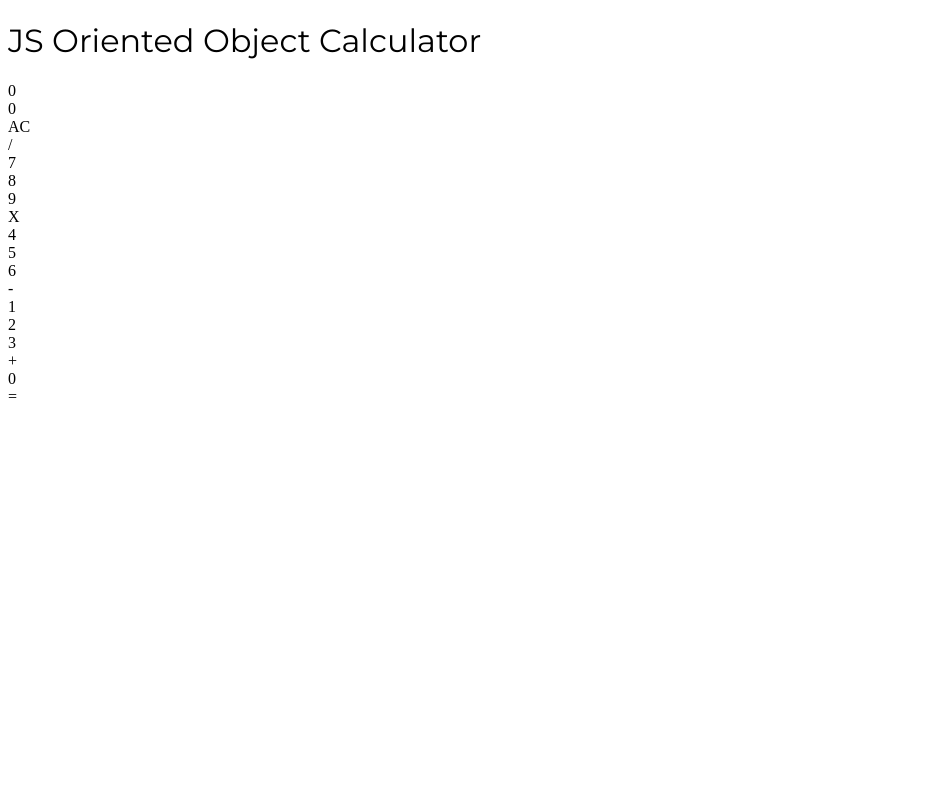
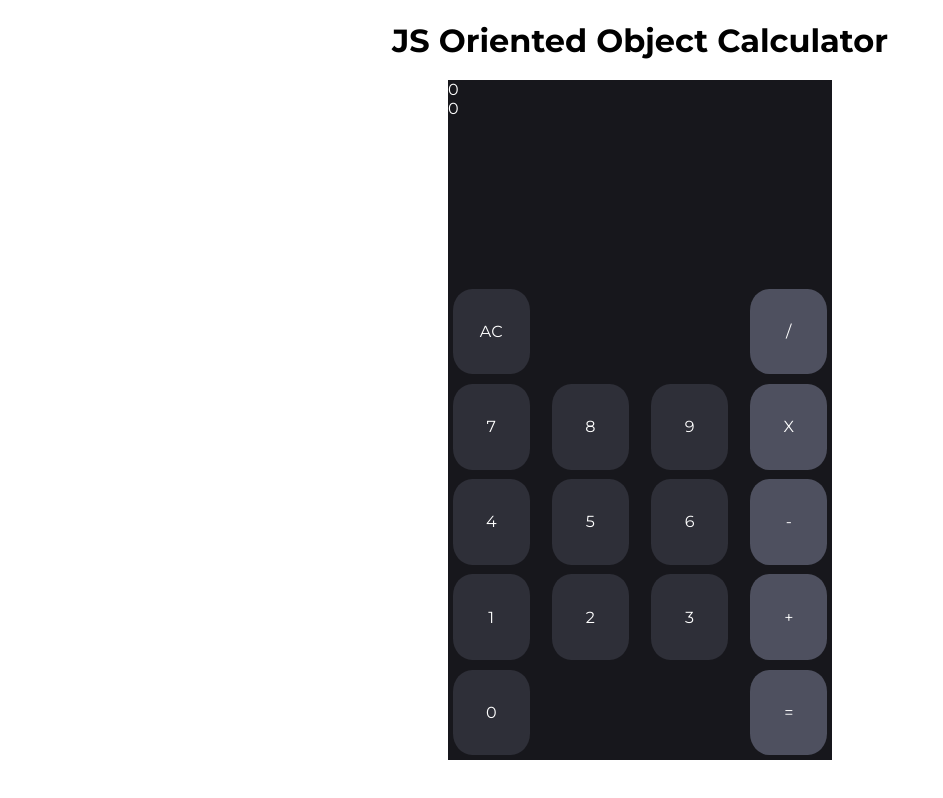
Before and after one commit to luandunas/oop-web-calculator, a plain HTML site: page index.html in a window 1280 px wide. Shown: the whole page, without its empty margins (0-943 px from the left). Drawn offline with Linux system fonts and the light colour scheme.

Commit message:
adicionar estilo, layout e paleta de cores

```diff
--- a/css/style.css
+++ b/css/style.css
@@ -1,6 +1,79 @@
 @import url('https://fonts.googleapis.com/css2?family=Montserrat:wght@400;700&display=swap');
 
-h1{
-    font-family: 'Montserrat';
-    font-weight: 400;
+:root{
+    --background-color: #2E2F38;
+    --hover-color:  #4B5EFC;
+    --second-color: #4E505F;
 }
+
+* {
+    padding: 0;
+    margin: 0;
+    font-family: 'Montserrat', sans-serif;
+}
+
+#calculator {
+    display: flex;
+    flex-direction: column;
+}
+
+.calculator__buttons__row {
+    display: flex;
+}
+
+main,
+header {
+    width: 100%;
+    display: flex;
+    justify-content: center;
+    align-items: center;
+}
+
+main {
+    height: 85vh;
+}
+
+header {
+    height: 10vh;
+}
+
+#calculator {
+    width: 30%;
+    height: 100%;
+    background-color: #17171C;
+    color: white;
+}
+
+#calculator__display {
+    height: 30%;
+}
+
+#calculator__buttons {
+    height: 70%;
+}
+
+.calculator__buttons__row {
+    display: flex;
+    justify-content: space-between;
+    height: 20%;
+}
+
+.calculator__buttons__row__button{
+    display: flex;
+    justify-content: center;
+    align-items: center;
+    margin: 1.25%;
+    border-radius: 25%;
+    background-color: #2E2F38;
+    width: 20%;
+}
+
+.calculator__buttons__row__button:hover{
+    background-color: var(--hover-color);
+    transition: background-color .2s ease-in-out;
+    cursor: pointer;
+}
+
+.math_operation{
+    background-color: var(--second-color);
+}
--- a/index.html
+++ b/index.html
@@ -20,29 +20,29 @@
             <div id="calculator__buttons">
                 <div class="calculator__buttons__row">
                     <div class="calculator__buttons__row__button" id="calculator__buttons__row__button_ac">AC</div>
-                    <div class="calculator__buttons__row__button" id="calculator__buttons__row__button_division">/</div>
+                    <div class="calculator__buttons__row__button math_operation" id="calculator__buttons__row__button_division">/</div>
                 </div>
                 <div class="calculator__buttons__row">
                     <div class="calculator__buttons__row__button">7</div>
                     <div class="calculator__buttons__row__button">8</div>
                     <div class="calculator__buttons__row__button">9</div>
-                    <div class="calculator__buttons__row__button" id="calculator__buttons__row__button_multiplication">X</div>
+                    <div class="calculator__buttons__row__button math_operation" id="calculator__buttons__row__button_multiplication">X</div>
                 </div>
                 <div class="calculator__buttons__row">
                     <div class="calculator__buttons__row__button">4</div>
                     <div class="calculator__buttons__row__button">5</div>
                     <div class="calculator__buttons__row__button">6</div>
-                    <div class="calculator__buttons__row__button" id="calculator__buttons__row__button_minus">-</div>
+                    <div class="calculator__buttons__row__button math_operation" id="calculator__buttons__row__button_minus">-</div>
                 </div>
                 <div class="calculator__buttons__row">
                     <div class="calculator__buttons__row__button">1</div>
                     <div class="calculator__buttons__row__button">2</div>
                     <div class="calculator__buttons__row__button">3</div>
-                    <div class="calculator__buttons__row__button" id="calculator__buttons__row__button_plus">+</div>
+                    <div class="calculator__buttons__row__button math_operation" id="calculator__buttons__row__button_plus">+</div>
                 </div>
                 <div class="calculator__buttons__row">
                     <div class="calculator__buttons__row__button" id="calculator__buttons__row__button_zero">0</div>
-                    <div class="calculator__buttons__row__button" id="calculator__buttons__row__button_equals">=</div>
+                    <div class="calculator__buttons__row__button math_operation" id="calculator__buttons__row__button_equals">=</div>
                 </div>
             </div>
         </section>
```
